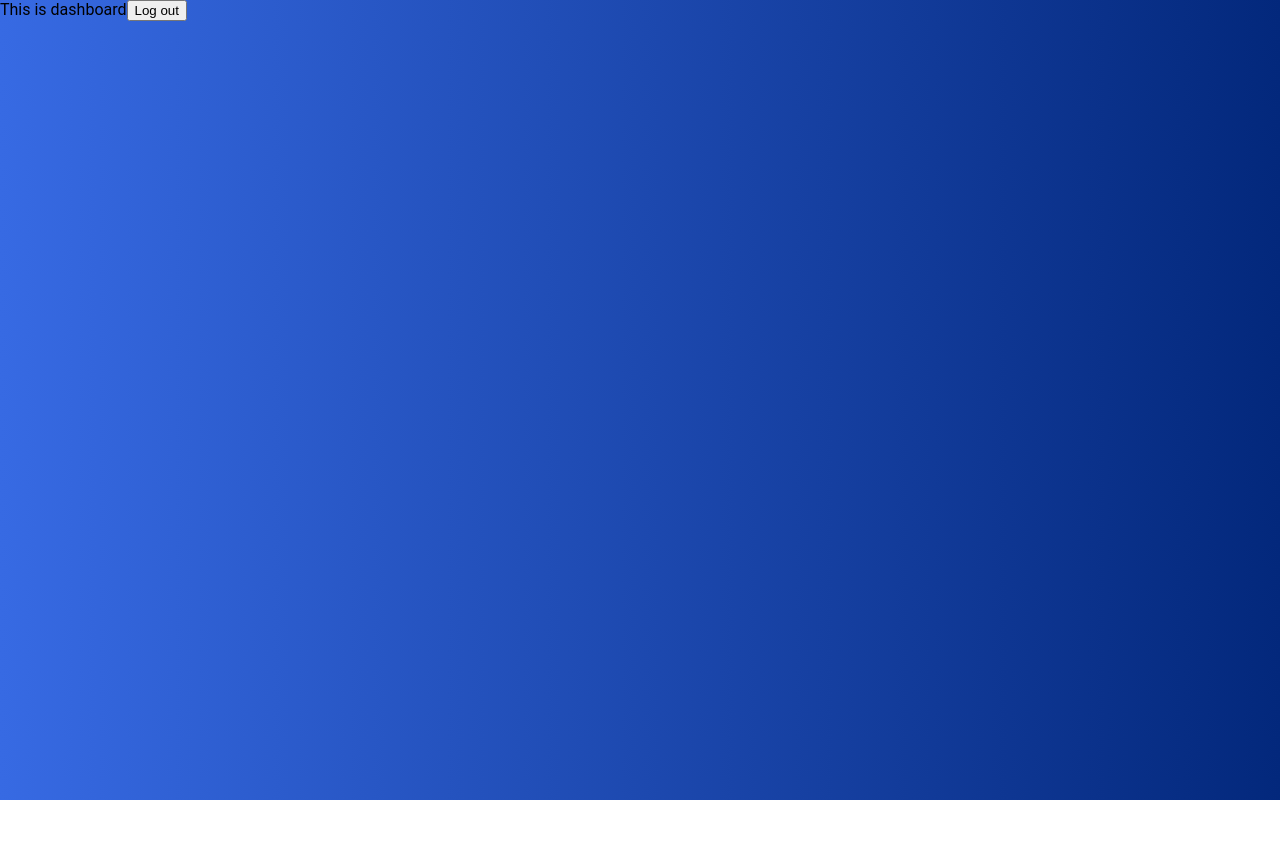
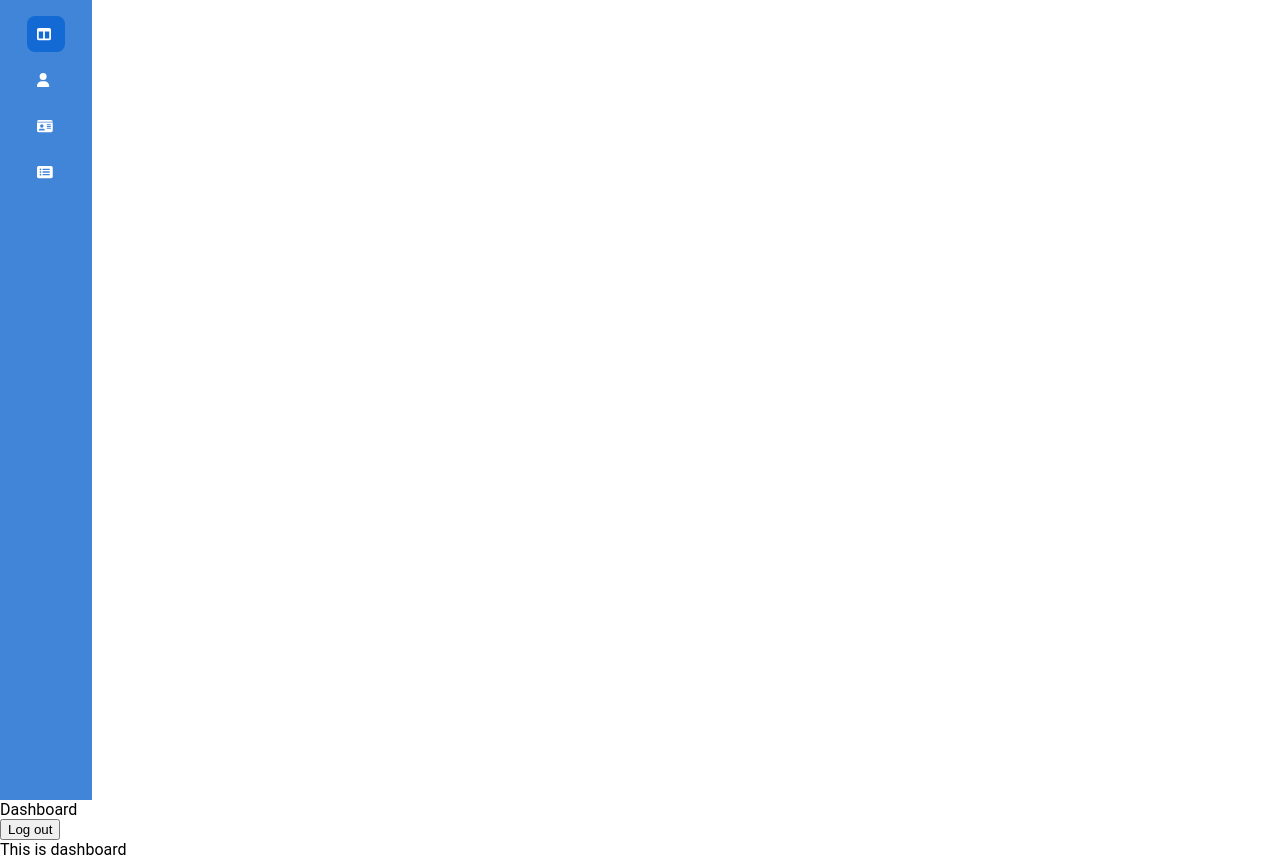
Before and after one commit to kristinefung/personal_website_frontend, a React (Create React App) app: page /dashboard in a window 1280 px wide. Before the commit the page ends 800 px from the top, so only its background shows below. Built offline with nearby package versions, Linux system fonts and the light colour scheme; sample sign-in values are in the browser's storage.

Commit message:
add dashboard menu bar

```diff
--- a/package.json
+++ b/package.json
@@ -35,6 +35,9 @@
     ]
   },
   "devDependencies": {
+    "@fortawesome/fontawesome-svg-core": "^6.6.0",
+    "@fortawesome/free-solid-svg-icons": "^6.6.0",
+    "@fortawesome/react-fontawesome": "^0.2.2",
     "react": "^18.3.1",
     "react-router-dom": "^6.25.0"
   }
--- /dev/null
+++ b/src/pages/Dashboard/Dashboard.css
@@ -0,0 +1,69 @@
+body#dashboard-page {
+    display: flex;
+}
+
+/********************************************
+*                  Sidebar
+********************************************/
+.sidebar {
+    position: sticky;
+    top: 0;
+    left: 0;
+    bottom: 0;
+    width: 38px;
+    height: 100vh;
+    padding: 0 1.7rem;
+    color: #FFFFFF;
+    overflow: hidden;
+    transition: all 0.5s linear;
+    background: #4185d9;
+}
+
+.sidebar:hover {
+    width: 220px;
+    transition: 0.5s;
+}
+
+/********************************************
+*                   Menu
+********************************************/
+.menu {
+    height: 88%;
+    position: relative;
+    list-style: none;
+    padding: 0;
+}
+
+.menu li {
+    padding: 10px;
+    margin: 10px 0;
+    border-radius: 8px;
+    transition: all 0.5s ease-in-out;
+}
+
+.menu li:hover,
+.active {
+    background: #136ad5;
+    cursor: pointer;
+}
+
+.menu a {
+    color: #FFFFFF;
+    font-size: 14px;
+    text-decoration: none;
+    display: flex;
+    align-items: center;
+    gap: 1.2rem;
+}
+
+.menu a span {
+    overflow: hidden;
+}
+
+.menu a i {
+    font-size: 1.2rem;
+}
+
+/********************************************
+*                  Main
+********************************************/
--- a/src/pages/Dashboard/Dashboard.js
+++ b/src/pages/Dashboard/Dashboard.js
@@ -1,3 +1,8 @@
+import { FontAwesomeIcon } from '@fortawesome/react-fontawesome';
+import { faTableColumns, faUser, faRectangleList, faIdCard } from '@fortawesome/free-solid-svg-icons'
+
+import 'pages/Dashboard/Dashboard.css'
+
 const Dashboard = () => {
   const handleLogout = (e) => {
     e.preventDefault();
@@ -6,10 +11,49 @@ const Dashboard = () => {
     window.location.reload();
   };
 
+  document.body.setAttribute('id', 'dashboard-page');
   return (
     <>
-      This is dashboard
-      <button onClick={handleLogout}>Log out</button>
+      <div className="sidebar">
+        <ul className="menu">
+          <li className='active'>
+            <a href="/dashboard">
+              <FontAwesomeIcon icon={faTableColumns} />
+              <span>Dashboard</span>
+            </a>
+          </li>
+          <li>
+            <a href="/dashboard/user">
+              <FontAwesomeIcon icon={faUser} />
+              <span>User</span>
+            </a>
+          </li>
+          <li>
+            <a href="/dashboard/profile">
+              <FontAwesomeIcon icon={faIdCard} />
+              <span>Profile</span>
+            </a>
+          </li>
+          <li>
+            <a href="/dashboard/enquiry">
+              <FontAwesomeIcon icon={faRectangleList} />
+              <span>Enquiry</span>
+            </a>
+          </li>
+        </ul>
+      </div>
+      <div className='main'>
+        <div className='header-wrapper'>
+          <div className='header-title'>
+            Dashboard
+          </div>
+          <div className='header-user'>
+            <button onClick={handleLogout}>Log out</button>
+
+          </div>
+        </div>
+        This is dashboard
+      </div>
     </>
   )
 }
--- a/src/pages/Login/Login.css
+++ b/src/pages/Login/Login.css
@@ -1,8 +1,5 @@
-body {
+body#login-page {
     background: linear-gradient(to right, #376ae3, #03287c);
-}
-
-#login-page {
     display: flex;
     justify-content: center;
     align-items: center;
@@ -15,7 +12,7 @@ body {
 .login-container {
     background: #FFFFFF;
     width: 350px;
-    height: 550px;
+    height: 500px;
     border-radius: 5px;
 }
 
--- a/src/pages/Login/Login.js
+++ b/src/pages/Login/Login.js
@@ -3,7 +3,7 @@ import React, { useState } from 'react';
 import 'pages/Login/Login.css'
 
 const Login = ({ setAuth }) => {
-  const [username, setUsername] = useState('');
+  const [email, setEmail] = useState('');
   const [password, setPassword] = useState('');
 
   const [message, setMessage] = useState('');
@@ -13,7 +13,7 @@ const Login = ({ setAuth }) => {
       method: 'POST',
       headers: { 'Content-Type': 'application/json' },
       body: JSON.stringify({
-        username: username,
+        email: email,
         password: password
       })
     };
@@ -37,7 +37,7 @@ const Login = ({ setAuth }) => {
 
   const handleSubmit = (e) => {
     e.preventDefault();
-    console.log('Username:', username);
+    console.log('Username:', email);
     console.log('Password:', password);
     fetchData();
 
@@ -45,9 +45,9 @@ const Login = ({ setAuth }) => {
 
   };
 
+  document.body.setAttribute('id', 'login-page');
   return (
     <>
-      <div id="login-page">
       <div className="login-container">
         <div className='head'>
           Login
@@ -55,9 +55,9 @@ const Login = ({ setAuth }) => {
         <form className="form" onSubmit={handleSubmit}>
           <input
             type="text"
-              placeholder="Username"
-              value={username}
-              onChange={(e) => setUsername(e.target.value)}
+            placeholder="Email"
+            value={email}
+            onChange={(e) => setEmail(e.target.value)}
           />
           <input
             type="password"
@@ -71,7 +71,6 @@ const Login = ({ setAuth }) => {
           </div>
         </form>
       </div>
-      </div>
     </>
 
   );
```
Lines whose indentation alone changed are shown as unchanged.
